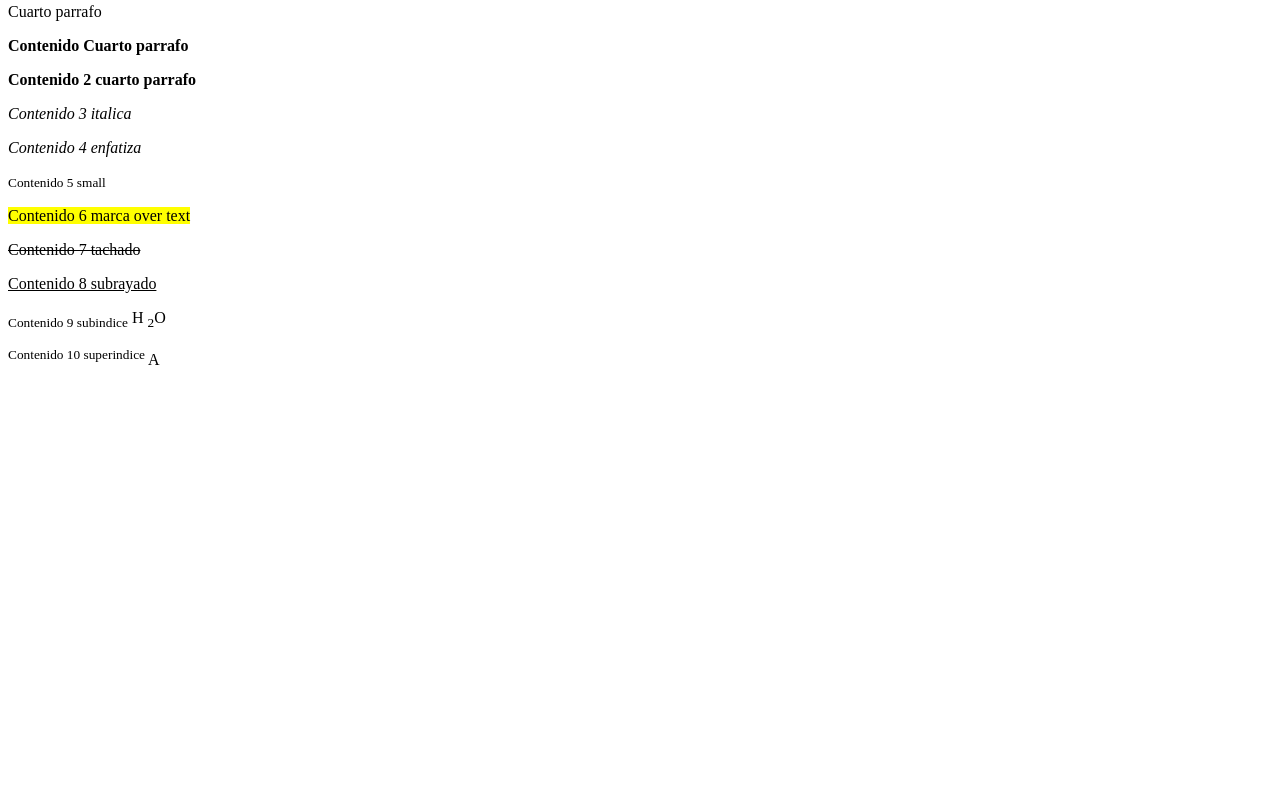
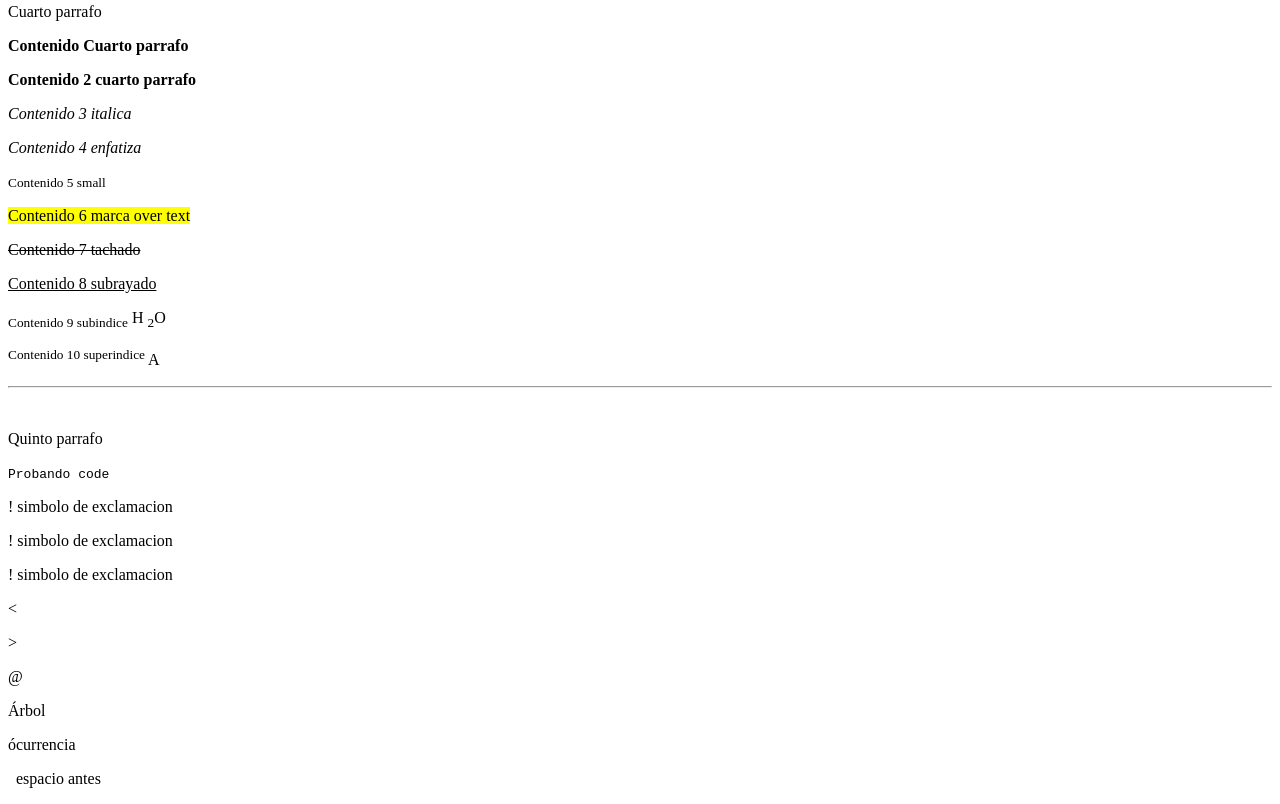
Before and after one commit to KnyAlvarado/JSbc, a plain HTML site: page cursos/html/index.html in a window 1280 px wide. Shown: the part 1088-1892 px from the top of the page. Before the commit the page ends 1474 px from the top, so only its background shows below. Drawn offline with Linux system fonts and the light colour scheme.

Commit message:
cursos l234

```diff
--- a/cursos/html/index.html
+++ b/cursos/html/index.html
@@ -50,5 +50,18 @@
     <p><ins>Contenido 8 subrayado</ins></p>
     <p><sub>Contenido 9 subindice</sub> H <sub>2</sub>O</p>
     <p><sup>Contenido 10 superindice</sup> A</p>
+    <hr/>
+    <br/>
+    <p>Quinto parrafo</p>
+    <p><code>Probando code</code></p>
+    <p>&excl; simbolo de exclamacion</p>
+    <p>&#x00021; simbolo de exclamacion</p>
+    <p>&#33; simbolo de exclamacion</p>
+    <p>&lt;</p>
+    <p>&gt;</p>
+    <p>&commat;</p>
+    <p>&Aacute;rbol</p>
+    <p>&oacute;currencia</p>
+    <p>&nbsp; espacio antes</p>
   </body>
 </html>
```
